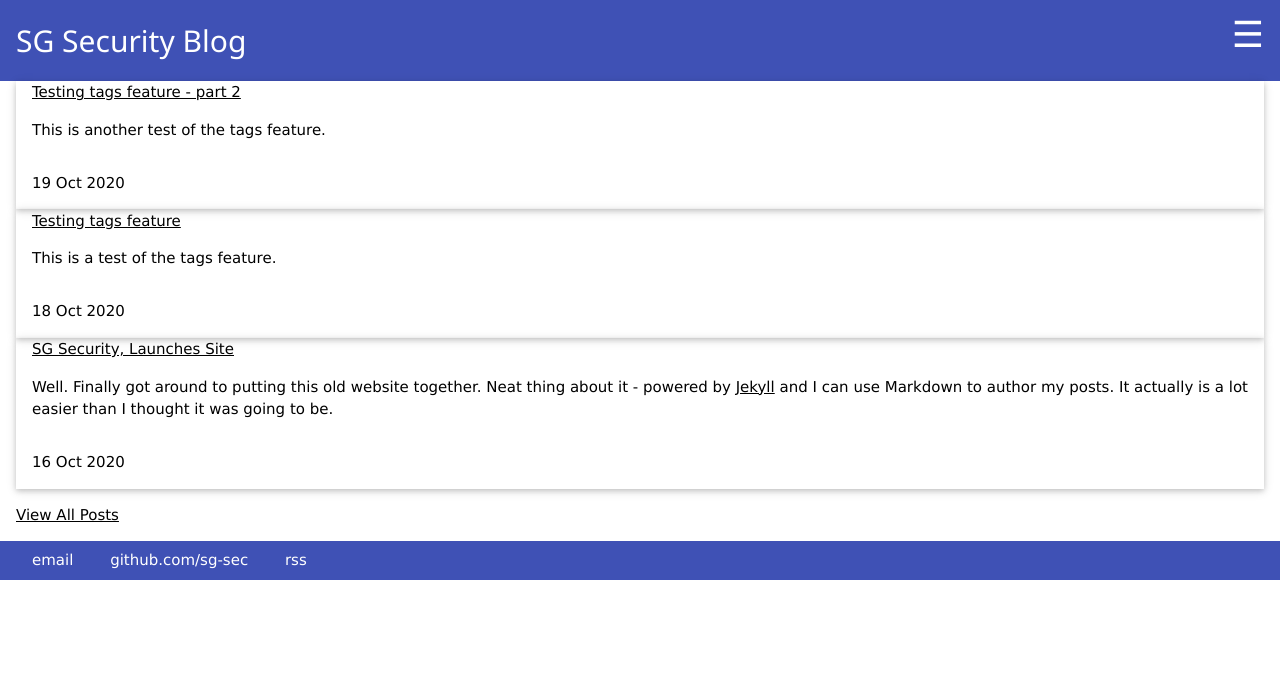
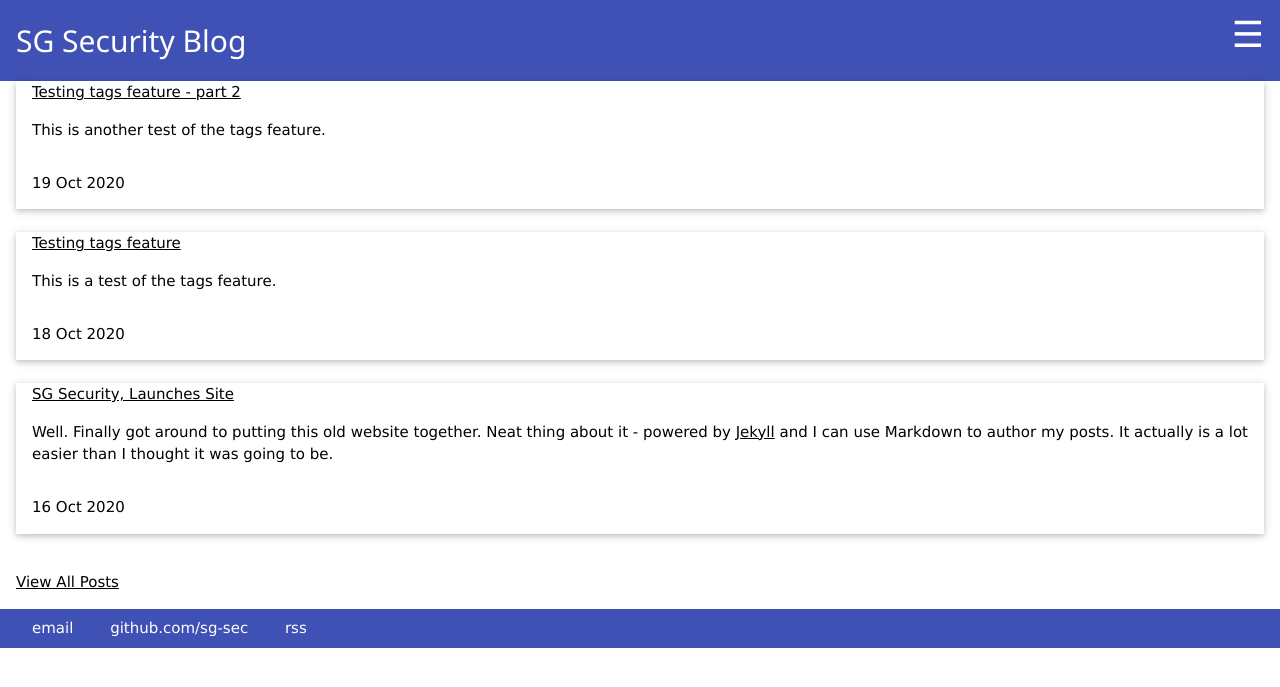
Before and after one commit to sg-sec/sg-sec.github.io, a Jekyll site: the page built from index.html, in a window 1280 px wide. Shown: the top 687 px of the page. Built offline with Jekyll 4.4.1, drawn with Linux system fonts in a browser that asks for light colours.

Commit message:
Update index.html

```diff
--- a/index.html
+++ b/index.html
@@ -12,12 +12,13 @@ title: SG Security Blog
                 <a href="{{ post.url }}" title="{{ post.title }}">{{ post.title }}</a>
             </div>
             <div class="w3-container">
-                {{ post.excerpt }}
+                <p>{{ post.excerpt }}</p>
             </div>
             <div class="w3-container">
 	        <p>{{ post.date | date_to_string }}</p>
             </div>
         </div>
+        <br>
     {% endfor %}
         <p>
         <a href="/blog">View All Posts</a>
```
